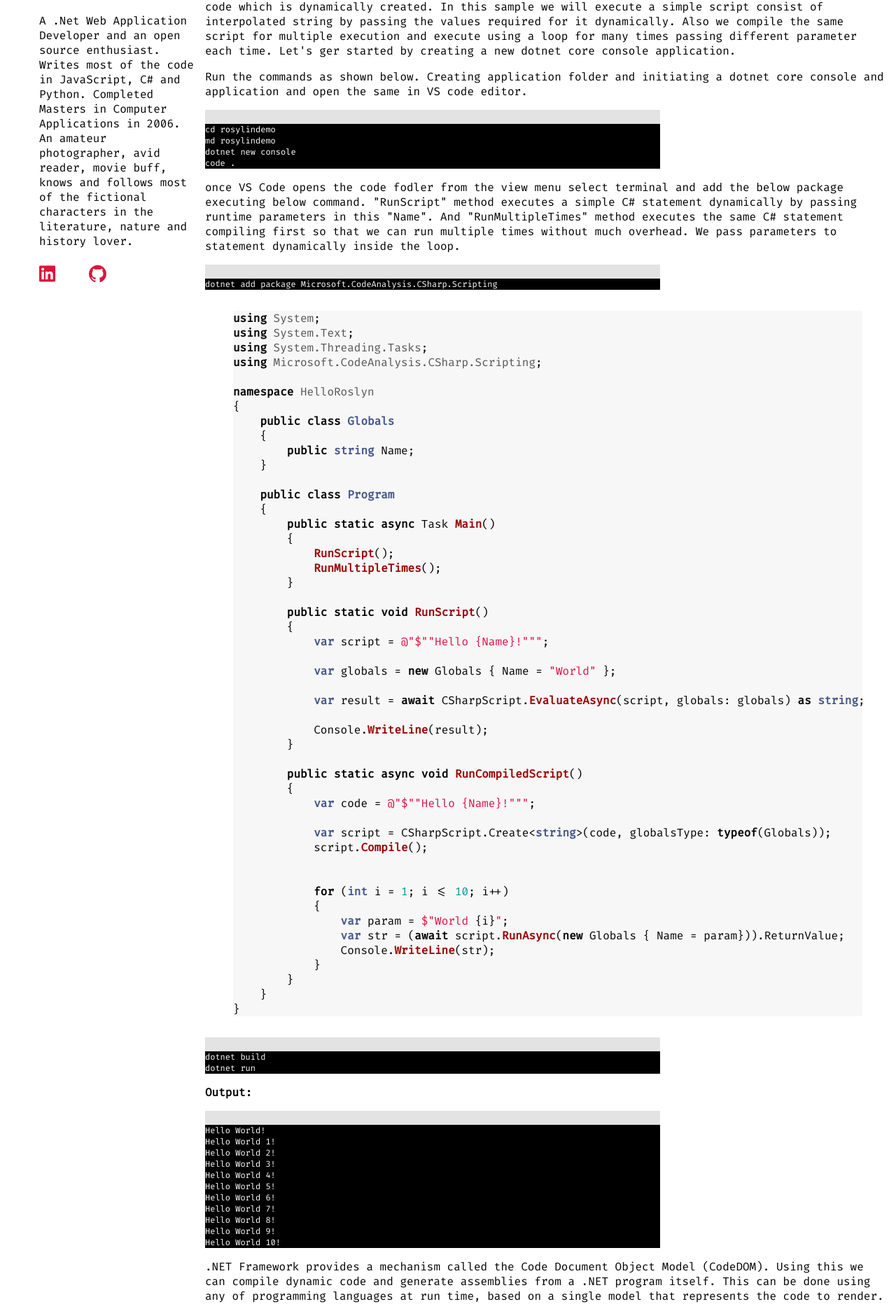
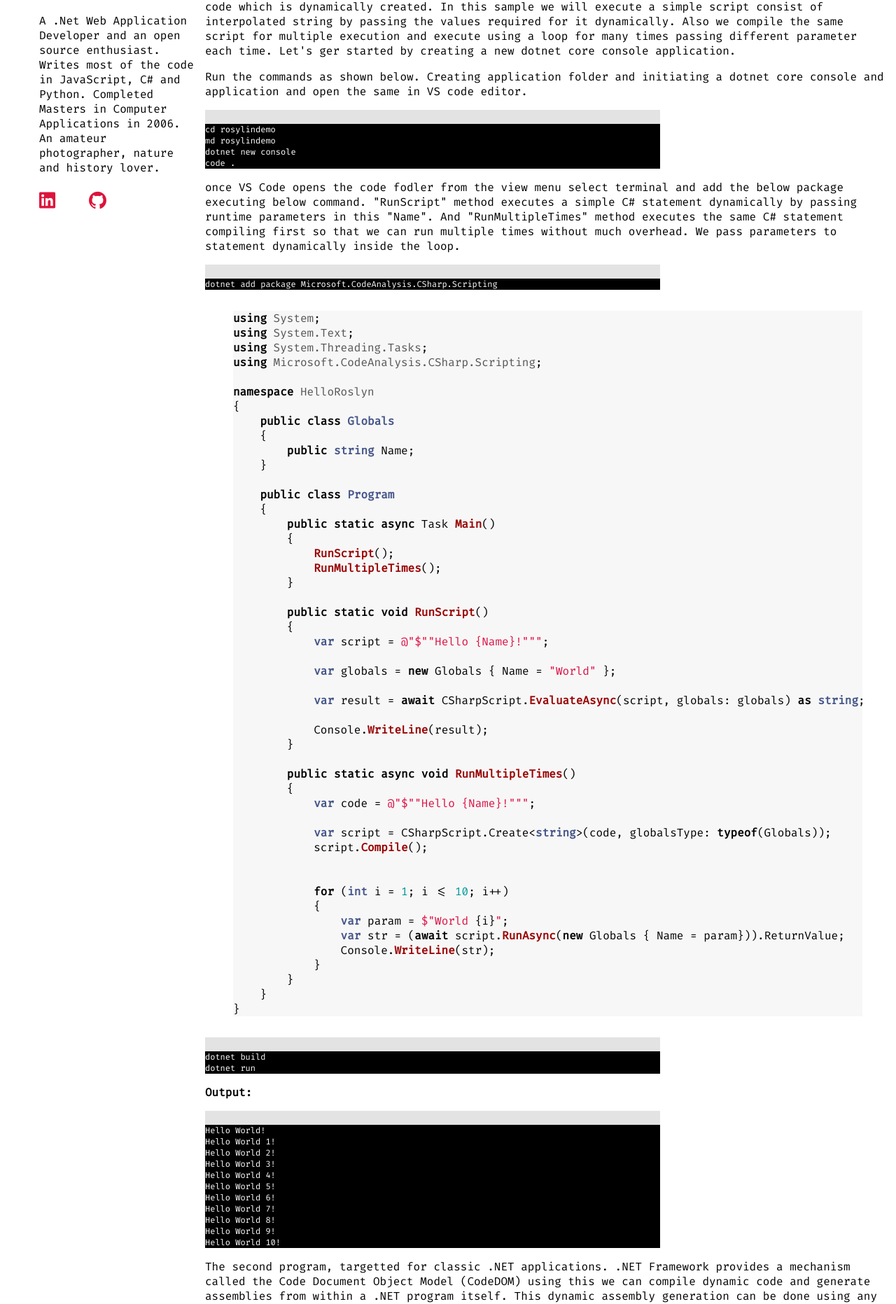
Before and after one commit to srirangamv/srirangamv.github.io, a Jekyll site: the page built from _posts/2020-04-11-an-unusual-hello-world.md, in a window 1280 px wide. Shown: the part 357-2220 px from the top of the page at 70% size. Built offline with Jekyll 4.4.1, drawn with Linux system fonts in a browser that asks for light colours; some of the changed text lies outside the part shown.

Commit message:
added post.

```diff
--- a/_layouts/default.html
+++ b/_layouts/default.html
@@ -50,8 +50,7 @@
                     <p>
                         A .Net Web Application Developer and an open source enthusiast. Writes most of the code in
                         JavaScript, C# and Python. Completed Masters in Computer Applications in 2006. An amateur
-                        photographer, avid reader, movie buff, knows and follows most of the fictional characters in the
-                        literature, nature and history lover.
+                        photographer, nature and history lover.
                         <!-- <br />
                         <br />
                         <i>"My mission in life is not merely to survive, but to thrive; and to do so with some passion,
--- a/_posts/2020-04-11-an-unusual-hello-world.md
+++ b/_posts/2020-04-11-an-unusual-hello-world.md
@@ -54,7 +54,7 @@
             Console.WriteLine(result);
         }
 
-        public static async void RunCompiledScript()
+        public static async void RunMultipleTimes()
         {
             var code = @"$""Hello {Name}!""";
 
@@ -93,7 +93,7 @@
 Hello World 10!<br/>
 </p>
 
-<p>.NET Framework provides a mechanism called the Code Document Object Model (CodeDOM). Using this we can compile dynamic code and generate assemblies from a .NET program itself. This can be done using any of programming languages at run time, based on a single model that represents the code to render. Open visual studio create new console app targeting .NET 4.5 framework</p>
+<p>The second program, targetted for classic .NET applications. .NET Framework provides a mechanism called the Code Document Object Model (CodeDOM) using this we can compile dynamic code and generate assemblies from within a .NET program itself. This dynamic assembly generation can be done using any of .NET programming languages at run time, based on a single model that represents the code to execute. Open visual studio create new console app targeting .NET 4.5 framework. Here, we compile C# program and generate a .NET assembly and execute the same assembly to print the "Hello World" on the screen.</p>
 
 
 {% highlight csharp %}
@@ -146,16 +146,16 @@
 
             if (results.Errors.Count > 0)
             {
+                StringBuilder errors = new StringBuilder();
                 foreach (CompilerError compiler_error in results.Errors)
                 {
-                    StringBuilder errors = new StringBuilder();
                     errors.Append(
                         "Line: " + compiler_error.Line + ", " +
                         "Error Number: " + compiler_error.ErrorNumber +
                         ", " + compiler_error.ErrorText + "\n");
+                }
 
-                    throw new Exception(errors.ToString());
-                }
+                throw new Exception(errors.ToString());
             }
             else
             {
```
Also changed, not shown: other parts of _layouts/default.html (+1 -1 lines).
